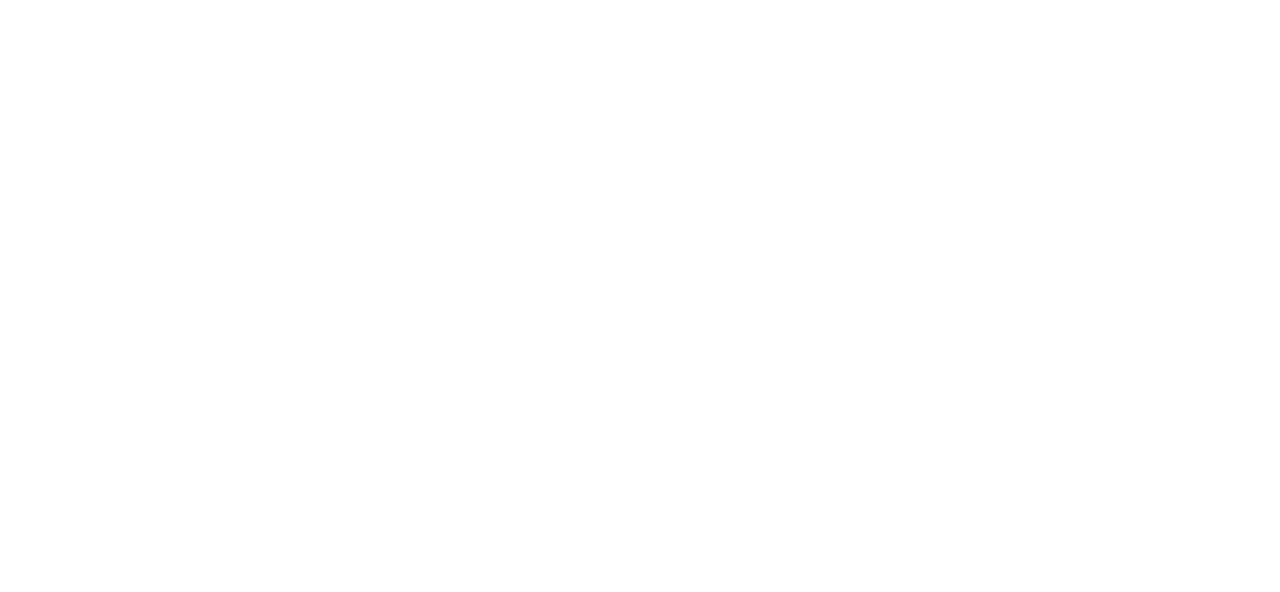
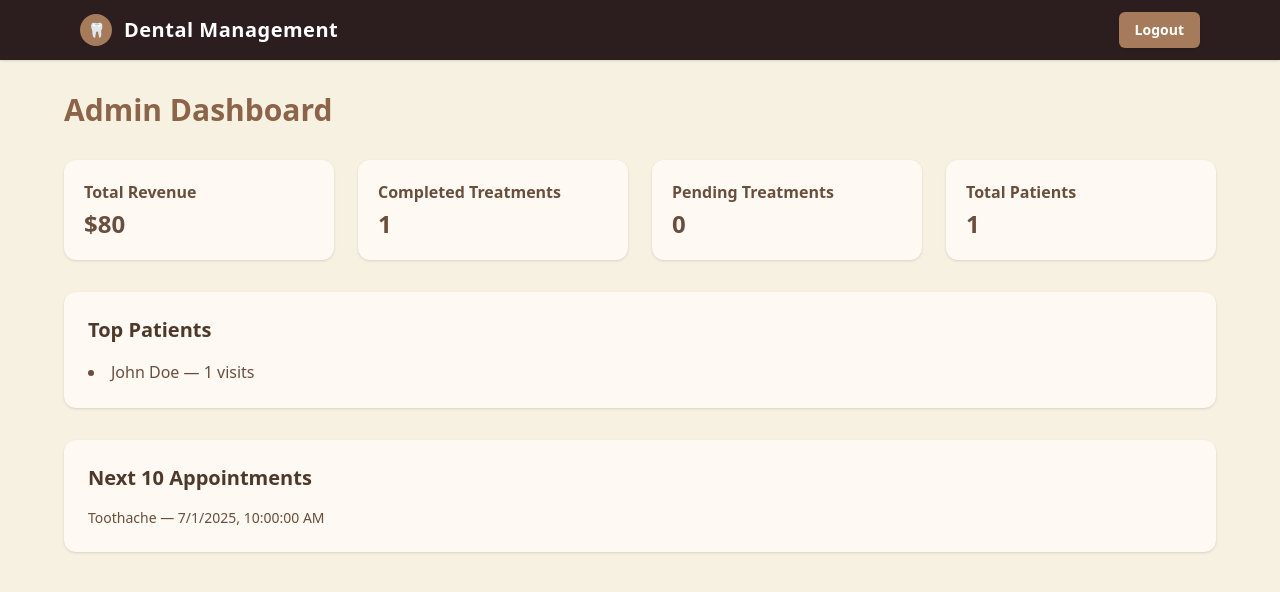
Before and after one commit to Shreyask24/Dental_Center_Management, a React (Create React App) app: page / in a window 1280 px wide. Shown: the top 592 px of the page. Built offline with nearby package versions, Linux system fonts and the light colour scheme; sample sign-in values are in the browser's storage.

Commit message:
implemented admin dashboard, admin navbar, routes setting

```diff
--- a/src/App.jsx
+++ b/src/App.jsx
@@ -1,48 +1,78 @@
-import { useEffect } from "react";
+import { useEffect, useState } from "react";
 import { BrowserRouter as Router, Routes, Route, Navigate } from "react-router-dom";
 import { getData, initLocalStorage } from "./utils/localStorage";
 import { sampleData } from "./data/sampleData";
 import Login from "./pages/Login";
 import PatientView from "./pages/PatientView";
-import ProtectedRoute from "./components/ProtectedRoute";
+import AdminDashboard from "./components/AdminDashboard";
+import ProtectedRoute from "./auth/ProtectedRoute";
 
 function App() {
+  const [loading, setLoading] = useState(true);
+  const [loggedInUser, setLoggedInUser] = useState(null);
+
   useEffect(() => {
     initLocalStorage(sampleData);
+    const user = getData("loggedInUser");
+    setLoggedInUser(user);
+    console.log(user)
+    setLoading(false);
   }, []);
 
-  const loggedInUser = getData("loggedInUser")
+
+  if (loading) return <div className="p-6 text-center">Loading...</div>;
 
   return (
     <Router>
       <Routes>
         <Route path="/login" element={<Login />} />
-        {loggedInUser.role === "Patient" ? (
+        {loggedInUser && loggedInUser.role === "Patient" ? (
           <Route
             path="/"
-            element={<ProtectedRoute role="Patient"><PatientView /></ProtectedRoute>}
+            element={
+              <ProtectedRoute role="Patient">
+                <PatientView />
+              </ProtectedRoute>
+            }
           />
-        ) : (
+        ) : loggedInUser ? (
           <>
             <Route
               path="/"
-            // element={<ProtectedRoute><Dashboard /></ProtectedRoute>}
+              element={
+                <ProtectedRoute>
+                  <AdminDashboard />
+                </ProtectedRoute>
+              }
             />
-            <Route
+            {/* <Route
               path="/patients"
-            // element={<ProtectedRoute role="Admin"><Patients /></ProtectedRoute>}
+              element={
+                <ProtectedRoute role="Admin">
+                  <div>Patients Page</div>
+                </ProtectedRoute>
+              }
             />
             <Route
               path="/incidents"
-            // element={<ProtectedRoute role="Admin"><Incidents /></ProtectedRoute>}
+              element={
+                <ProtectedRoute role="Admin">
+                  <div>Incidents Page</div>
+                </ProtectedRoute>
+              }
             />
             <Route
               path="/calendar"
-            // element={<ProtectedRoute role="Admin"><Calendar /></ProtectedRoute>}
-            />
+              element={
+                <ProtectedRoute role="Admin">
+                  <div>Calendar Page</div>
+                </ProtectedRoute>
+              }
+            /> */}
           </>
+        ) : (
+          <Route path="*" element={<Navigate to="/login" />} />
         )}
-        <Route path="*" element={<Navigate to="/" />} />
       </Routes>
     </Router>
   );
--- a/src/components/ProtectedRoute.jsx
+++ b/src/auth/ProtectedRoute.jsx
@@ -4,7 +4,10 @@
 const ProtectedRoute = ({ children, role }) => {
     const { user } = useAuth();
 
-    if (role && user.role !== role || !user) return <Navigate to="/login" />;
+    if (!user || (role && user.role !== role)) {
+        return <Navigate to="/login" />;
+    }
+
 
     console.log(user)
 
--- /dev/null
+++ b/src/components/AdminDashboard.jsx
@@ -0,0 +1,87 @@
+import React from "react";
+import { getData } from "../utils/localStorage";
+import AdminNavbar from "./AdminNavbar";
+
+const AdminDashboard = () => {
+    const patients = getData("patients") || [];
+    const incidents = getData("incidents") || [];
+
+    const nextAppointments = [...incidents]
+        .filter(i => new Date(i.appointmentDate) > new Date())
+        .sort((a, b) => new Date(a.appointmentDate) - new Date(b.appointmentDate))
+        .slice(0, 10);
+
+    const totalRevenue = incidents.reduce((acc, i) => acc + (i.cost || 0), 0);
+    const completed = incidents.filter(i => i.status === "Completed").length;
+    const pending = incidents.length - completed;
+
+    const topPatients = patients
+        .map(p => ({
+            ...p,
+            visitCount: incidents.filter(i => i.patientId === p.id).length,
+        }))
+        .sort((a, b) => b.visitCount - a.visitCount)
+        .slice(0, 3);
+
+    return (
+        <>
+            <AdminNavbar />
+            <div className="bg-[#F7F1E1] min-h-screen p-8">
+                <div className="max-w-6xl mx-auto space-y-8">
+                    <h1 className="text-3xl font-bold text-[#8C6449] mb-4">Admin Dashboard</h1>
+
+                    {/* KPIs */}
+                    <div className="grid grid-cols-1 md:grid-cols-2 lg:grid-cols-4 gap-6">
+                        <div className="bg-[#FFF9F3] p-5 rounded-xl shadow text-[#6A4E3C]">
+                            <h2 className="font-semibold">Total Revenue</h2>
+                            <p className="text-2xl font-bold mt-1">${totalRevenue}</p>
+                        </div>
+                        <div className="bg-[#FFF9F3] p-5 rounded-xl shadow text-[#6A4E3C]">
+                            <h2 className="font-semibold">Completed Treatments</h2>
+                            <p className="text-2xl font-bold mt-1">{completed}</p>
+                        </div>
+                        <div className="bg-[#FFF9F3] p-5 rounded-xl shadow text-[#6A4E3C]">
+                            <h2 className="font-semibold">Pending Treatments</h2>
+                            <p className="text-2xl font-bold mt-1">{pending}</p>
+                        </div>
+                        <div className="bg-[#FFF9F3] p-5 rounded-xl shadow text-[#6A4E3C]">
+                            <h2 className="font-semibold">Total Patients</h2>
+                            <p className="text-2xl font-bold mt-1">{patients.length}</p>
+                        </div>
+                    </div>
+
+                    {/* Top Patients */}
+                    <div className="bg-[#FFF9F3] p-6 rounded-xl shadow">
+                        <h2 className="text-xl font-semibold text-[#4E382A] mb-4">Top Patients</h2>
+                        <ul className="list-disc list-inside text-[#6A4E3C]">
+                            {topPatients.map(p => (
+                                <li key={p.id}>
+                                    {p.name} — {p.visitCount} visits
+                                </li>
+                            ))}
+                        </ul>
+                    </div>
+
+                    {/* Next Appointments */}
+                    <div className="bg-[#FFF9F3] p-6 rounded-xl shadow">
+                        <h2 className="text-xl font-semibold text-[#4E382A] mb-4">Next 10 Appointments</h2>
+                        {nextAppointments.length > 0 ? (
+                            <ul className="space-y-2 text-[#6A4E3C] text-sm">
+                                {nextAppointments.map(a => (
+                                    <li key={a.id}>
+                                        {a.title} — {new Date(a.appointmentDate).toLocaleString()}
+                                    </li>
+                                ))}
+                            </ul>
+                        ) : (
+                            <p className="text-sm text-[#A67B5B] italic">No upcoming appointments scheduled.</p>
+                        )}
+
+                    </div>
+                </div>
+            </div>
+        </>
+    );
+};
+
+export default AdminDashboard;
--- /dev/null
+++ b/src/components/AdminNavbar.jsx
@@ -0,0 +1,46 @@
+import React from "react";
+import { useNavigate } from "react-router-dom";
+import { getData, removeData } from "../utils/localStorage";
+
+const AdminNavbar = () => {
+    const user = getData("loggedInUser");
+    const navigate = useNavigate();
+
+    const handleLogout = () => {
+        removeData("loggedInUser");
+        navigate("/login");
+    };
+
+    const handleHome = () => {
+        navigate("/");
+    };
+
+    return (
+        <nav className="bg-[#2C1E1E] text-white shadow sticky top-0 z-50 font-sans">
+            <div className="max-w-6xl mx-auto px-4 py-3 flex justify-between items-center cursor:pointer">
+                {/* Logo / Title */}
+                <div className="flex items-center gap-3" >
+                    <div className="w-8 h-8 bg-[#A67B5B] rounded-full flex items-center justify-center font-bold text-white text-sm">
+                        <button onClick={handleHome}>🦷</button>
+                    </div>
+                    <button className="text-xl font-bold tracking-wide" onClick={handleHome}>Dental Management</button>
+                </div>
+
+                {/* Right Side */}
+                <div className="flex items-center gap-4">
+                    <div className="text-sm text-[#F7F1E1] hidden sm:block">
+                        <span className="font-medium">{user?.email}</span>
+                    </div>
+                    <button
+                        onClick={handleLogout}
+                        className="px-4 py-2 text-sm bg-[#A67B5B] hover:bg-[#A67B5B]/80 font-bold text-white rounded-md shadow transition-all duration-200 cursor:pointer"
+                    >
+                        Logout
+                    </button>
+                </div>
+            </div>
+        </nav>
+    );
+};
+
+export default AdminNavbar;
--- a/src/pages/Login.jsx
+++ b/src/pages/Login.jsx
@@ -3,8 +3,8 @@
 import { useAuth } from "../context/AuthContext";
 
 const Login = () => {
-    const [email, setEmail] = useState("admin@entnt.in");
-    const [password, setPassword] = useState("admin123");
+    const [email, setEmail] = useState("");
+    const [password, setPassword] = useState("");
     const { login } = useAuth();
     const navigate = useNavigate();
 
@@ -13,6 +13,7 @@
         const res = login(email, password);
         if (res.success) navigate("/");
         else alert(res.message);
+        console.log(res)
     };
 
     return (
```
